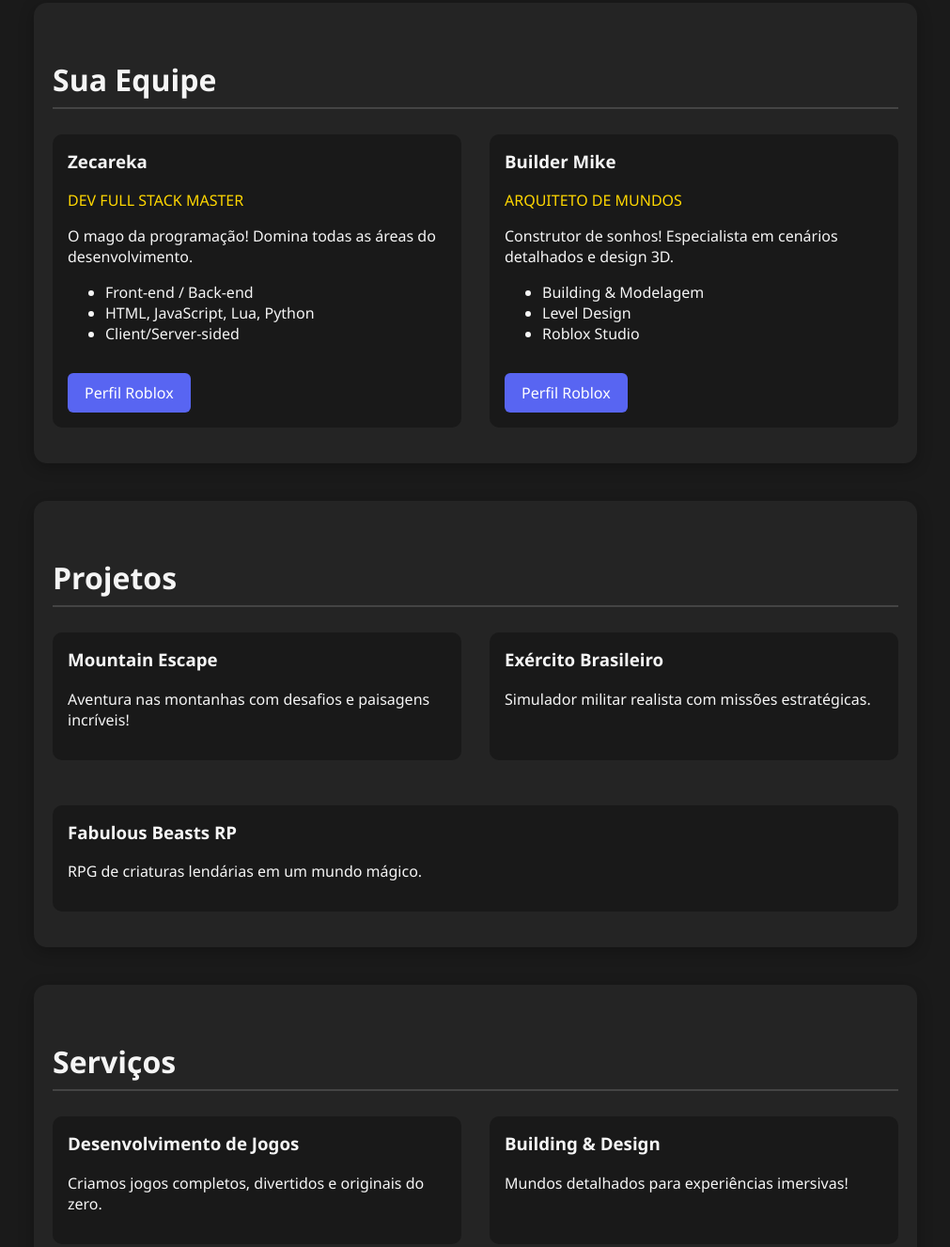
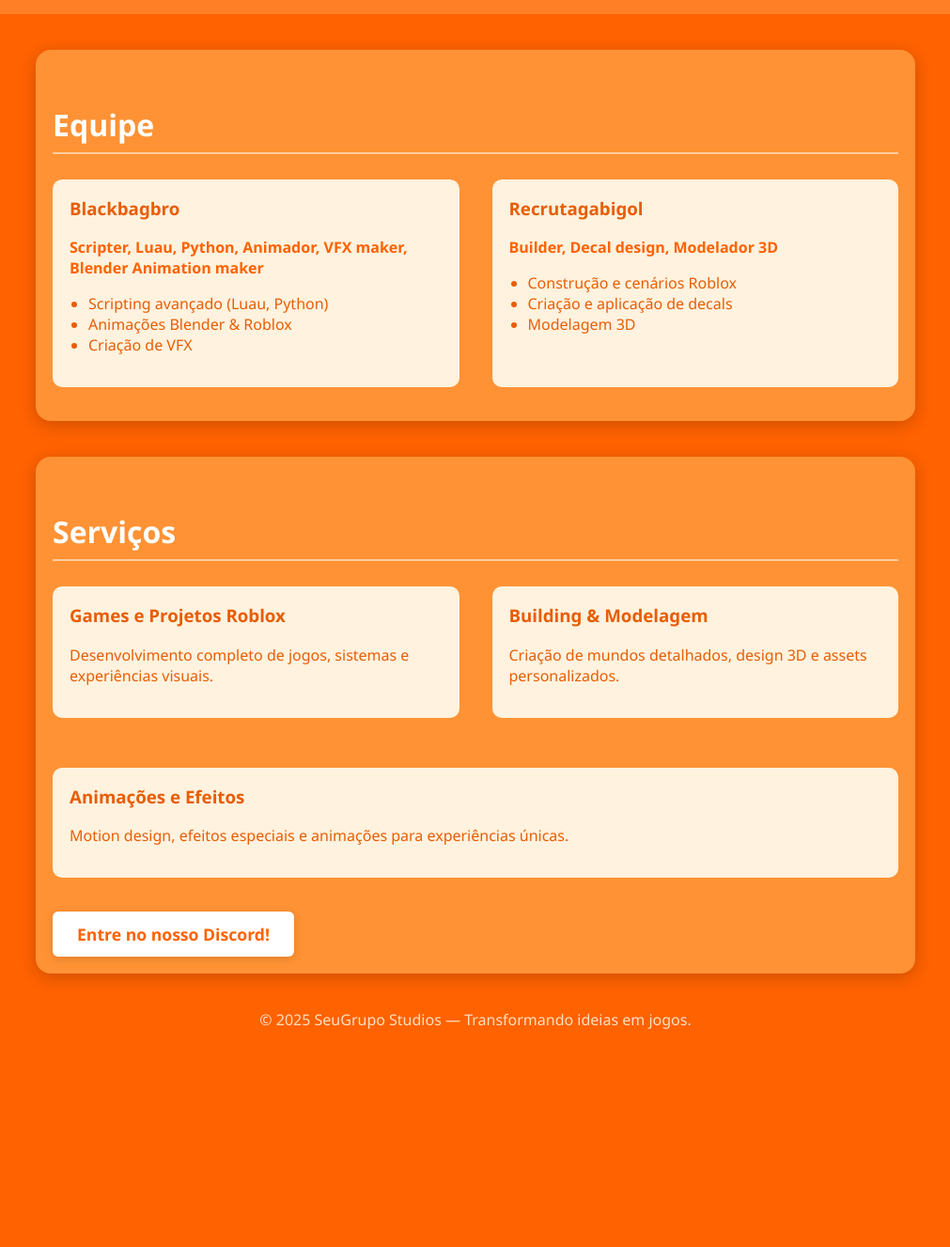
Before and after one commit to blackbagbro/GCS.github.io, a plain HTML site: page index.html in a window 1280 px wide. Shown: the part 225-1552 px from the top of the page at 94% size, without its empty margins (134-1145 px from the left). After the commit the page ends 1321 px from the top, so only its background shows below. Drawn offline with Linux system fonts and the light colour scheme.

Commit message:
Update branding and layout in index.html

```diff
--- a/index.html
+++ b/index.html
@@ -2,93 +2,74 @@
 <html lang="pt-BR">
 <head>
   <meta charset="UTF-8">
-  <title>SeuNome Studios - Desenvolvimento Roblox</title>
+  <title>SeuGrupo Studios - Desenvolvimento Roblox</title>
   <meta name="viewport" content="width=device-width, initial-scale=1.0">
   <style>
-    body { font-family: 'Segoe UI', Arial, sans-serif; margin: 0; background: #1a1a1a; color: #f5f5f5; }
-    header { background: #222; padding: 30px 15px; text-align: center; }
-    h1 { margin: 0; font-size: 2.8rem; letter-spacing: 2px; }
-    h2 { margin-top: 40px; font-size: 2rem; border-bottom: 2px solid #444; padding-bottom: 8px; }
-    .section { max-width: 900px; margin: 40px auto; padding: 20px; background: #242424; border-radius: 14px; box-shadow: 0 4px 16px #0004; }
-    .team, .projects, .services { display: flex; gap: 30px; flex-wrap: wrap; }
-    .card { background: #191919; border-radius: 10px; flex: 1 1 250px; padding: 16px; margin-bottom: 18px; min-width: 260px; }
+    body { font-family: 'Segoe UI', Arial, sans-serif; margin: 0; background: #FF6200; color: #fff;}
+    header { display: flex; align-items: center; justify-content: center; flex-direction: column; background: #ff7f27; padding: 32px 15px; text-align: center; }
+    h1 { font-size: 2.7rem; margin: 10px 0 0 0;}
+    .logo { border-radius: 22px; box-shadow: 0 2px 12px #0005; width: 120px; margin-top: 18px; }
+    h2 { margin-top: 40px; font-size: 2rem; border-bottom: 2px solid #fff8; padding-bottom: 8px;}
+    .section { max-width: 900px; margin: 38px auto; padding: 18px; background: #ff9234; border-radius: 16px; box-shadow: 0 4px 18px #0003;}
+    .team { display: flex; gap: 35px; flex-wrap: wrap;}
+    .card { background: #fff2de; border-radius: 10px; flex: 1 1 290px; padding: 18px; margin-bottom: 18px; min-width: 260px; color: #e85d04; }
     .card h3 { margin-top: 0; }
-    .skills { color: #ffd700; font-size: 1rem; margin: 9px 0; }
-    .btn { display: inline-block; margin: 15px 0 0 0; padding: 10px 18px; background: #5865F2; color: #fff; border-radius: 6px; text-decoration: none; transition: 0.2s; }
-    .btn:hover { background: #4b52aa; }
-    footer { text-align: center; color: #888; margin: 35px 0 0 0; }
+    .skills { color: #ff6200; font-weight: bold; font-size: 1rem; margin: 9px 0;}
+    ul { padding-left: 20px; }
+    .btn { display: inline-block; margin: 18px 0 0 0; padding: 12px 26px; background: #fff; color: #ff6200; font-weight: bold; border-radius: 6px; text-decoration: none; font-size: 1.1rem; box-shadow: 0 2px 10px #0002; transition: 0.2s;}
+    .btn:hover { background: #ffe0c0; }
+    footer { text-align: center; color: #ffe0c0; margin: 32px 0 0 0;}
   </style>
 </head>
 <body>
   <header>
-    <h1>SeuNome Studios</h1>
+    <img src="587dff3101d9136ac0d8e7c13d224576.jpg" alt="Logo" class="logo">
+    <h1>SeuGrupo Studios</h1>
     <p style="font-size:1.25rem;letter-spacing:3px;">DESENVOLVIMENTO ROBLOX</p>
   </header>
   <div class="section">
-    <h2>Sua Equipe</h2>
+    <h2>Equipe</h2>
     <div class="team">
       <div class="card">
-        <h3>Zecareka</h3>
-        <span class="skills">DEV FULL STACK MASTER</span>
-        <p>O mago da programação! Domina todas as áreas do desenvolvimento.</p>
+        <h3>Blackbagbro</h3>
+        <span class="skills">Scripter, Luau, Python, Animador, VFX maker, Blender Animation maker</span>
         <ul>
-          <li>Front-end / Back-end</li>
-          <li>HTML, JavaScript, Lua, Python</li>
-          <li>Client/Server-sided</li>
+          <li>Scripting avançado (Luau, Python)</li>
+          <li>Animações Blender & Roblox</li>
+          <li>Criação de VFX</li>
         </ul>
-        <a href="https://www.roblox.com/users/1049966436/profile" class="btn">Perfil Roblox</a>
       </div>
       <div class="card">
-        <h3>Builder Mike</h3>
-        <span class="skills">ARQUITETO DE MUNDOS</span>
-        <p>Construtor de sonhos! Especialista em cenários detalhados e design 3D.</p>
+        <h3>Recrutagabigol</h3>
+        <span class="skills">Builder, Decal design, Modelador 3D</span>
         <ul>
-          <li>Building & Modelagem</li>
-          <li>Level Design</li>
-          <li>Roblox Studio</li>
+          <li>Construção e cenários Roblox</li>
+          <li>Criação e aplicação de decals</li>
+          <li>Modelagem 3D</li>
         </ul>
-        <a href="https://www.roblox.com/users/1096401620/profile" class="btn">Perfil Roblox</a>
-      </div>
-      <!-- Você pode adicionar mais membros aqui -->
-    </div>
-  </div>
-  <div class="section">
-    <h2>Projetos</h2>
-    <div class="projects">
-      <div class="card">
-        <h3>Mountain Escape</h3>
-        <p>Aventura nas montanhas com desafios e paisagens incríveis!</p>
-      </div>
-      <div class="card">
-        <h3>Exército Brasileiro</h3>
-        <p>Simulador militar realista com missões estratégicas.</p>
-      </div>
-      <div class="card">
-        <h3>Fabulous Beasts RP</h3>
-        <p>RPG de criaturas lendárias em um mundo mágico.</p>
       </div>
     </div>
   </div>
   <div class="section">
     <h2>Serviços</h2>
-    <div class="services">
+    <div class="team">
       <div class="card">
-        <h3>Desenvolvimento de Jogos</h3>
-        <p>Criamos jogos completos, divertidos e originais do zero.</p>
+        <h3>Games e Projetos Roblox</h3>
+        <p>Desenvolvimento completo de jogos, sistemas e experiências visuais.</p>
       </div>
       <div class="card">
-        <h3>Building & Design</h3>
-        <p>Mundos detalhados para experiências imersivas!</p>
+        <h3>Building & Modelagem</h3>
+        <p>Criação de mundos detalhados, design 3D e assets personalizados.</p>
       </div>
       <div class="card">
-        <h3>Scripting Avançado</h3>
-        <p>Programação robusta para jogos profissionais.</p>
+        <h3>Animações e Efeitos</h3>
+        <p>Motion design, efeitos especiais e animações para experiências únicas.</p>
       </div>
     </div>
-    <a href="https://discord.gg/seulink" class="btn" target="_blank">Fale Conosco</a>
+    <a href="https://discord.gg/KfppdquEmQ" class="btn" target="_blank">Entre no nosso Discord!</a>
   </div>
   <footer>
-    © 2025 SeuNome Studios — Transformando sonhos em jogos!
+    © 2025 SeuGrupo Studios — Transformando ideias em jogos.
   </footer>
 </body>
 </html>
```
